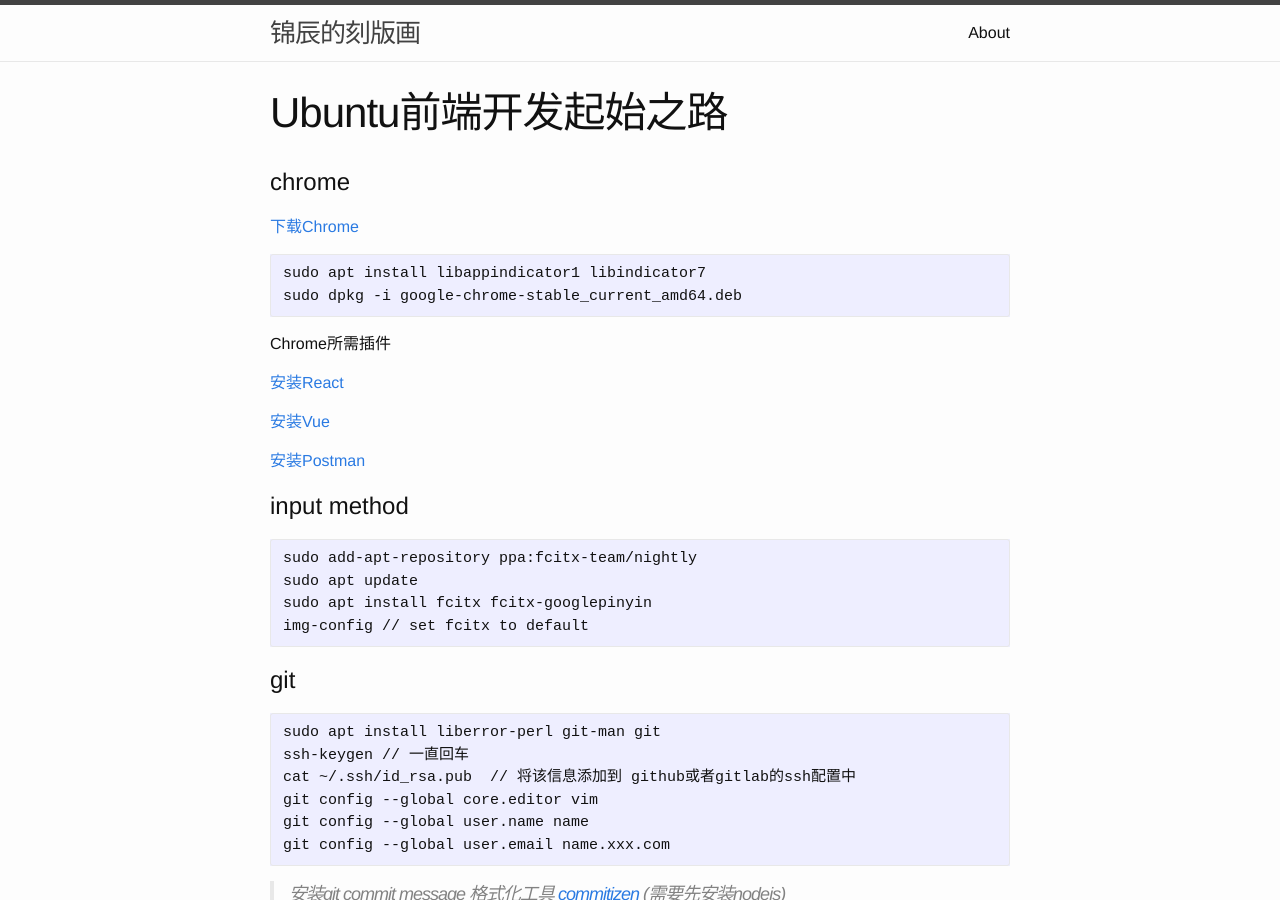
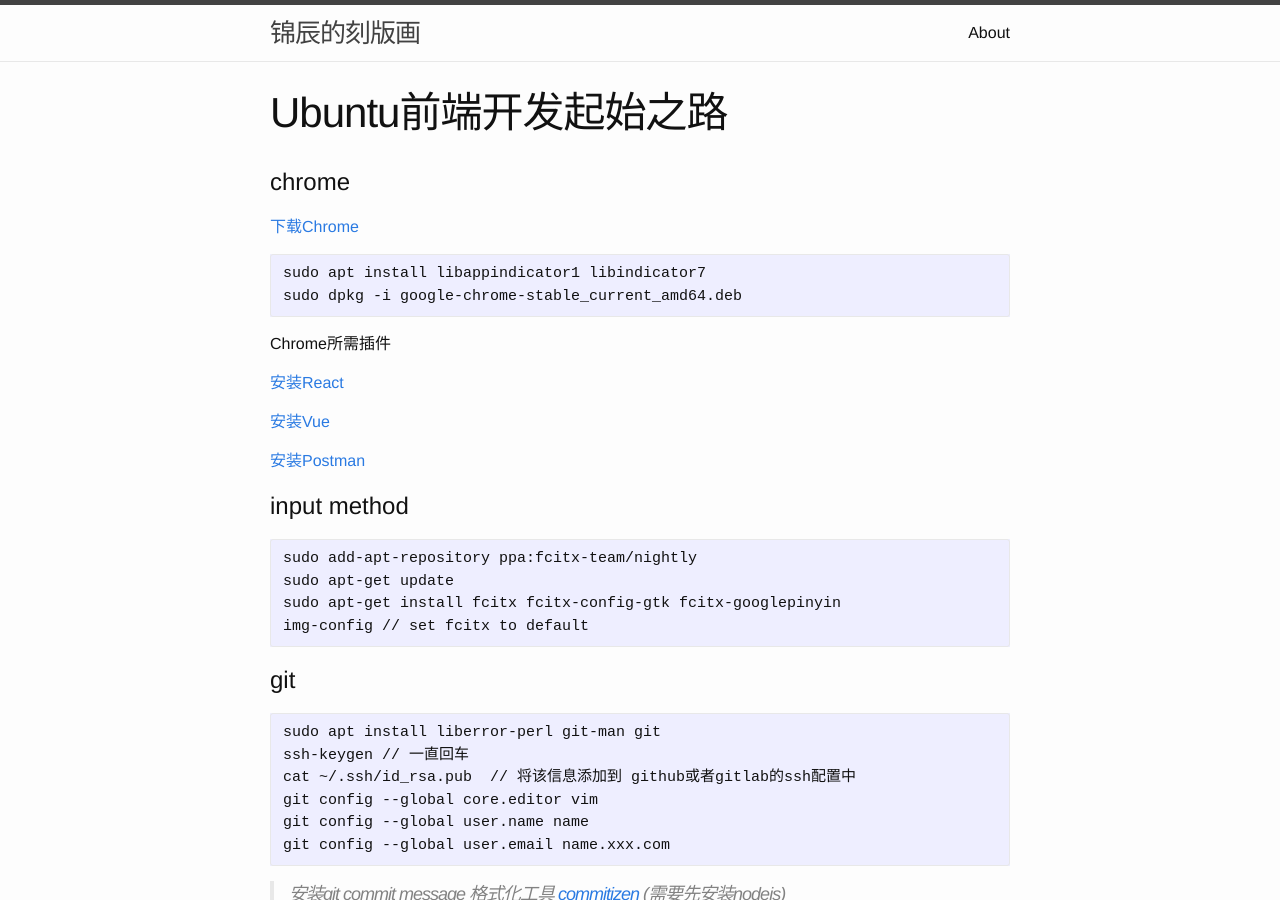
Before and after one commit to codeleafs/iigrow.github.io, a Jekyll site: the page built from _posts/2016-06-30-Ubuntu前端开发起始之路.md, in a window 1280 px wide and 900 px high. Built offline with Jekyll 4.4.1, drawn with Linux system fonts in a browser that asks for light colours.

Commit message:
fix (change): 修改安装输入法的命令

```diff
--- a/_posts/2016-06-30-Ubuntu前端开发起始之路.md
+++ b/_posts/2016-06-30-Ubuntu前端开发起始之路.md
@@ -23,8 +23,8 @@ categories: os/ubuntu
 # input method
 
     sudo add-apt-repository ppa:fcitx-team/nightly
-    sudo apt update
-    sudo apt install fcitx fcitx-googlepinyin
+    sudo apt-get update
+    sudo apt-get install fcitx fcitx-config-gtk fcitx-googlepinyin
     img-config // set fcitx to default
 
 # git
```
